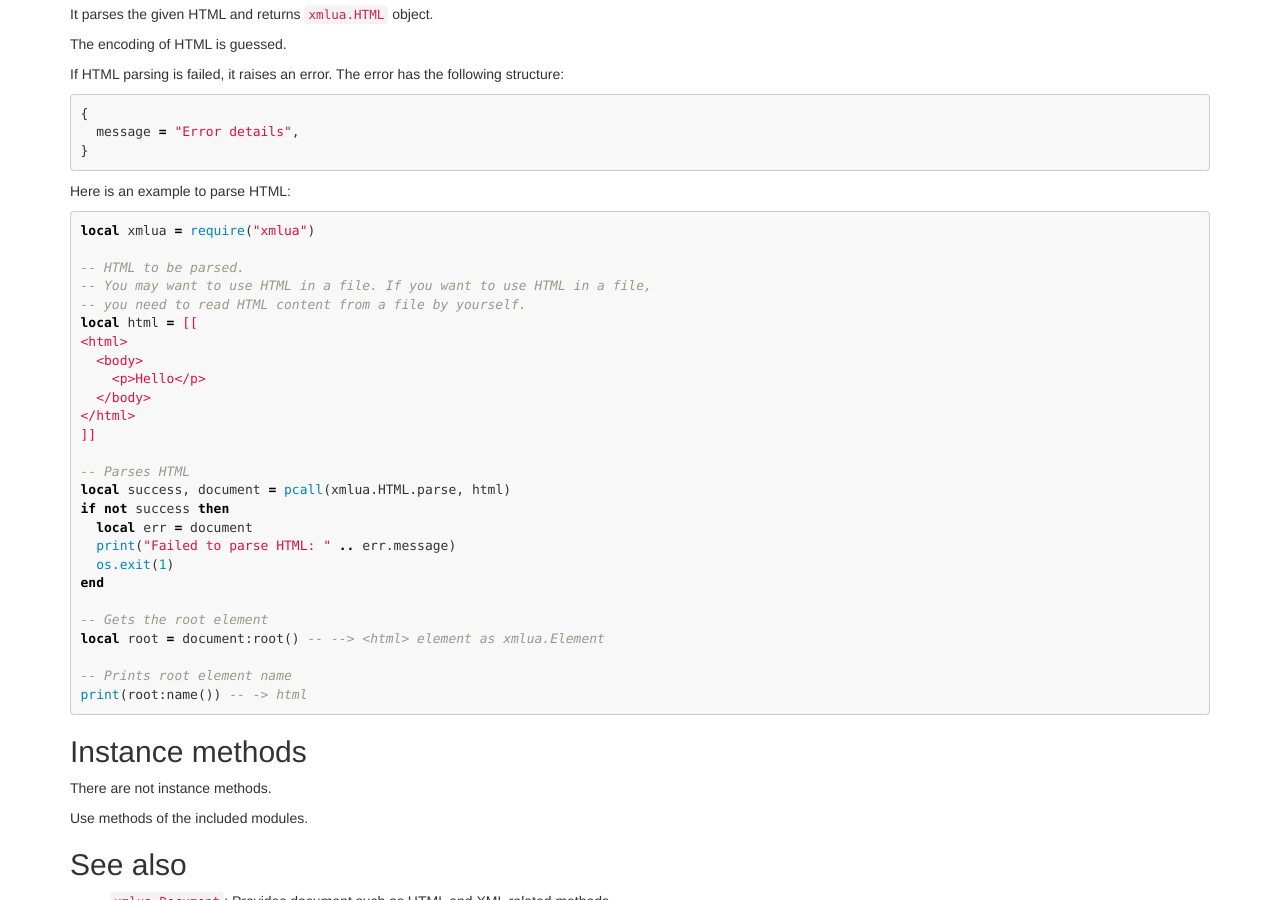
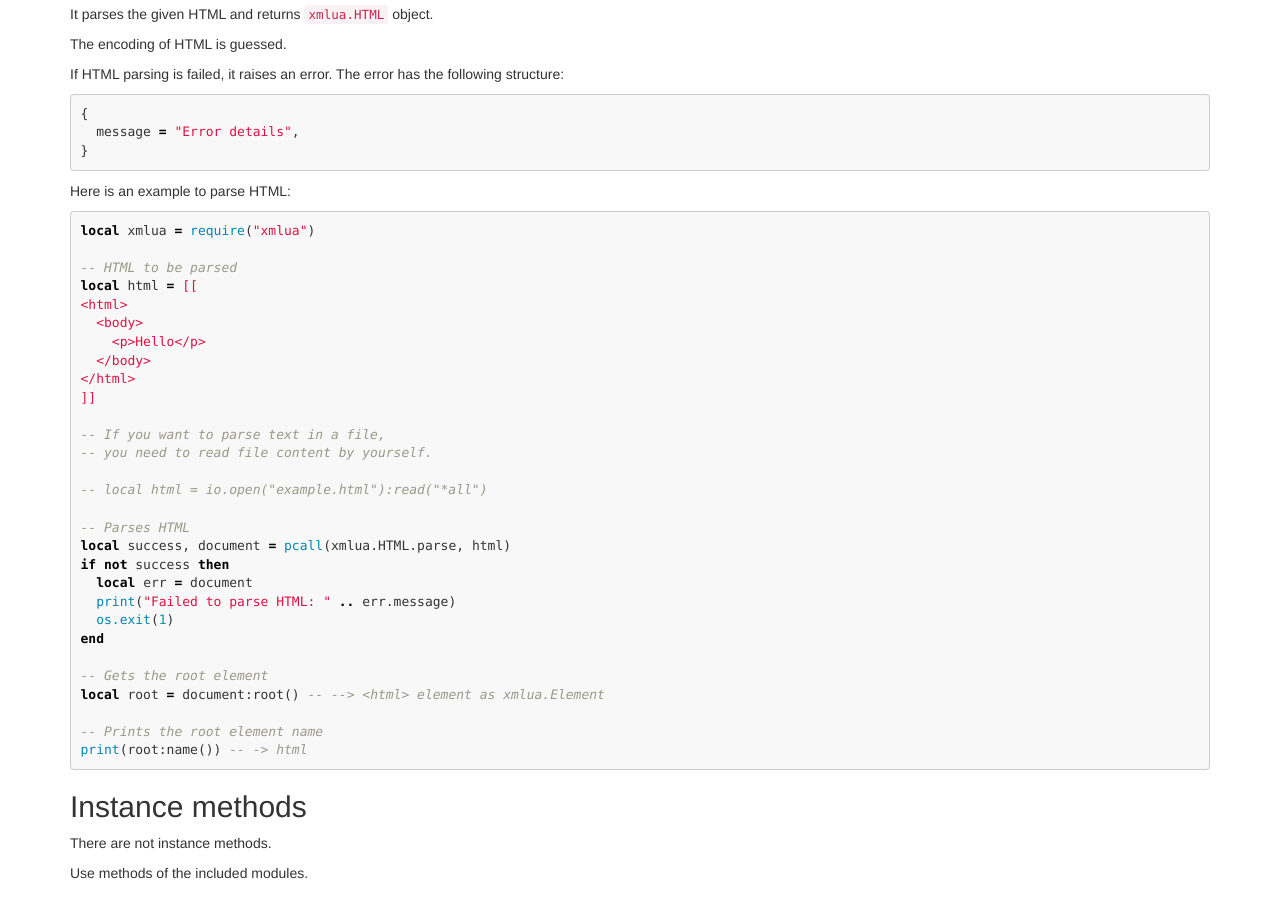
Before and after one commit to clear-code/xmlua, a Jekyll site: the page built from docs/reference/html.md, in a window 1280 px wide and 900 px high, scrolled down 672 px. Built offline with Jekyll 4.4.1, drawn with Linux system fonts in a browser that asks for light colours.

Commit message:
Make more reusable

````diff
--- a/docs/reference/html.md
+++ b/docs/reference/html.md
@@ -53,9 +53,7 @@ Here is an example to parse HTML:
 ```lua
 local xmlua = require("xmlua")
 
--- HTML to be parsed.
--- You may want to use HTML in a file. If you want to use HTML in a file,
--- you need to read HTML content from a file by yourself.
+-- HTML to be parsed
 local html = [[
 <html>
   <body>
@@ -63,6 +61,11 @@ local html = [[
   </body>
 </html>
 ]]
+
+-- If you want to parse text in a file,
+-- you need to read file content by yourself.
+
+-- local html = io.open("example.html"):read("*all")
 
 -- Parses HTML
 local success, document = pcall(xmlua.HTML.parse, html)
@@ -75,7 +78,7 @@ end
 -- Gets the root element
 local root = document:root() -- --> <html> element as xmlua.Element
 
--- Prints root element name
+-- Prints the root element name
 print(root:name()) -- -> html
 ```
 
````
Also changed, not shown: docs/ja/reference/html.md (+7 -4 lines), 1 other file.
